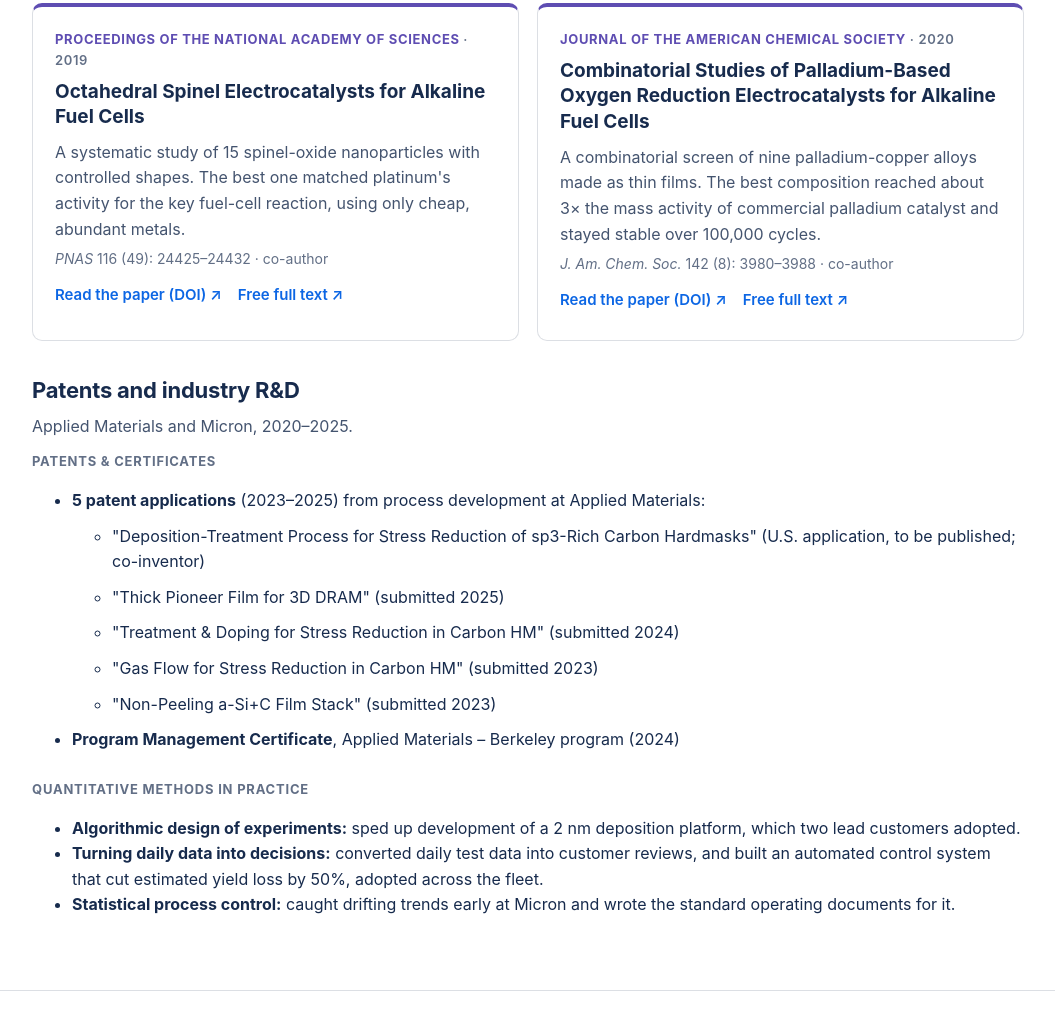
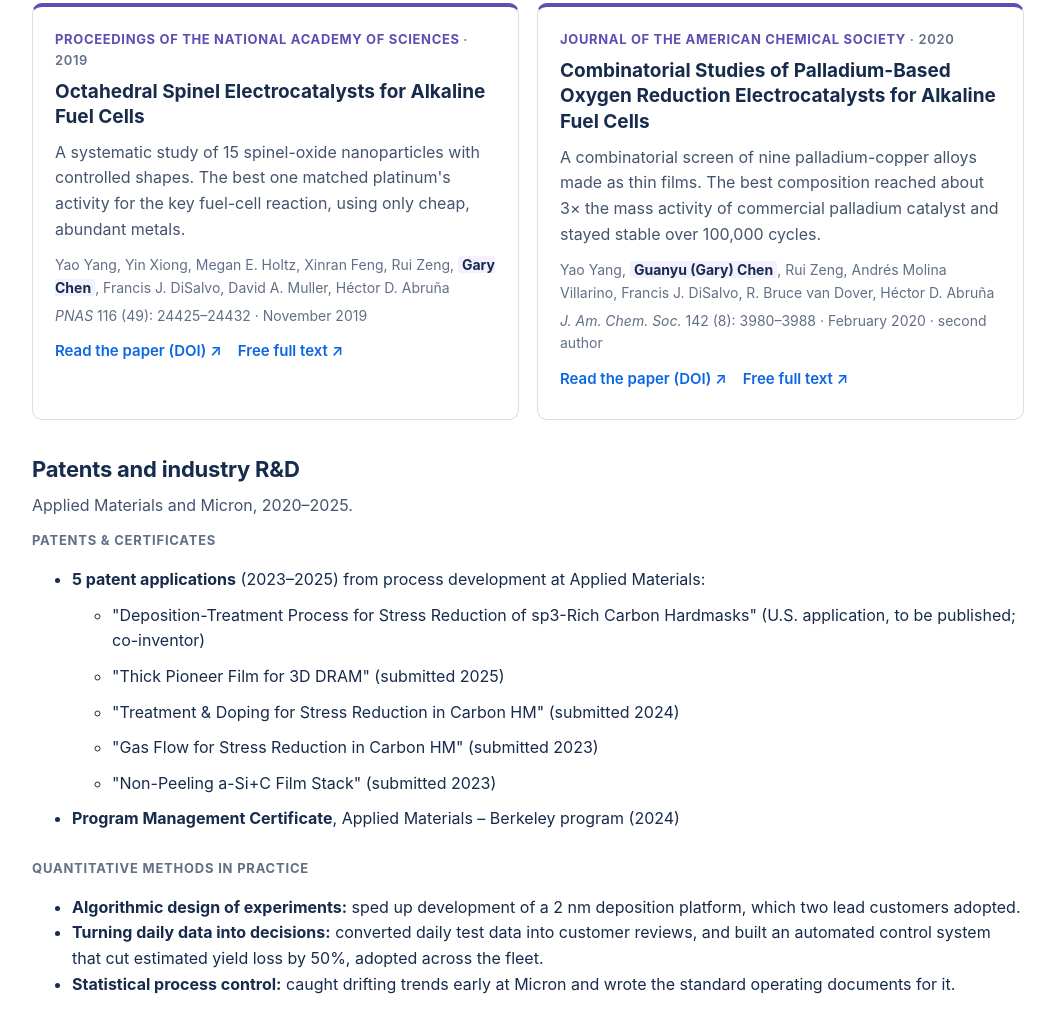
Before and after one commit to garychen836/research-portfolio, a plain HTML site: page index.html in a window 1280 px wide. Shown: the part 10512-11544 px from the top of the page, without its empty margins (112-1167 px from the left). Drawn offline with Linux system fonts and the light colour scheme.

Commit message:
Show paper author lists with Gary Chen highlighted
Co-Authored-By: Claude Opus 5.5 <noreply@anthropic.com>

```diff
--- a/index.html
+++ b/index.html
@@ -53,6 +53,8 @@
   .paper .journal span{color:var(--ink-3);font-weight:600}
   .paper h3{margin:8px 0 10px;font-size:19px;line-height:1.35}
   .paper p{color:var(--ink-2);margin:6px 0}
+  .paper .authors{font-size:14px;color:var(--ink-3);margin-top:12px}
+  .paper .authors b{color:var(--ink);background:var(--purple-soft);padding:0 4px;border-radius:3px}
   .paper .cite{font-size:14px;color:var(--ink-3)}
   .paper .links{display:flex;flex-wrap:wrap;gap:16px;margin-top:12px;font-weight:600;font-size:15px}
   .paper .links a{text-decoration:none}
@@ -465,14 +467,16 @@
       <div class="journal">Proceedings of the National Academy of Sciences <span>· 2019</span></div>
       <h3>Octahedral Spinel Electrocatalysts for Alkaline Fuel Cells</h3>
       <p>A systematic study of 15 spinel-oxide nanoparticles with controlled shapes. The best one matched platinum's activity for the key fuel-cell reaction, using only cheap, abundant metals.</p>
-      <p class="cite"><em>PNAS</em> 116 (49): 24425–24432 · co-author</p>
+      <p class="authors">Yao Yang, Yin Xiong, Megan E. Holtz, Xinran Feng, Rui Zeng, <b>Gary Chen</b>, Francis J. DiSalvo, David A. Muller, Héctor D. Abruña</p>
+      <p class="cite"><em>PNAS</em> 116 (49): 24425–24432 · November 2019</p>
       <p class="links"><a href="https://doi.org/10.1073/pnas.1906570116">Read the paper (DOI) ↗</a><a href="https://pmc.ncbi.nlm.nih.gov/articles/PMC6900538/">Free full text ↗</a></p>
     </article>
     <article class="paper">
       <div class="journal">Journal of the American Chemical Society <span>· 2020</span></div>
       <h3>Combinatorial Studies of Palladium-Based Oxygen Reduction Electrocatalysts for Alkaline Fuel Cells</h3>
       <p>A combinatorial screen of nine palladium-copper alloys made as thin films. The best composition reached about 3× the mass activity of commercial palladium catalyst and stayed stable over 100,000 cycles.</p>
-      <p class="cite"><em>J. Am. Chem. Soc.</em> 142 (8): 3980–3988 · co-author</p>
+      <p class="authors">Yao Yang, <b>Guanyu (Gary) Chen</b>, Rui Zeng, Andrés Molina Villarino, Francis J. DiSalvo, R. Bruce van Dover, Héctor D. Abruña</p>
+      <p class="cite"><em>J. Am. Chem. Soc.</em> 142 (8): 3980–3988 · February 2020 · second author</p>
       <p class="links"><a href="https://doi.org/10.1021/jacs.9b13400">Read the paper (DOI) ↗</a><a href="https://par.nsf.gov/biblio/10149154">Free full text ↗</a></p>
     </article>
   </div>
```
